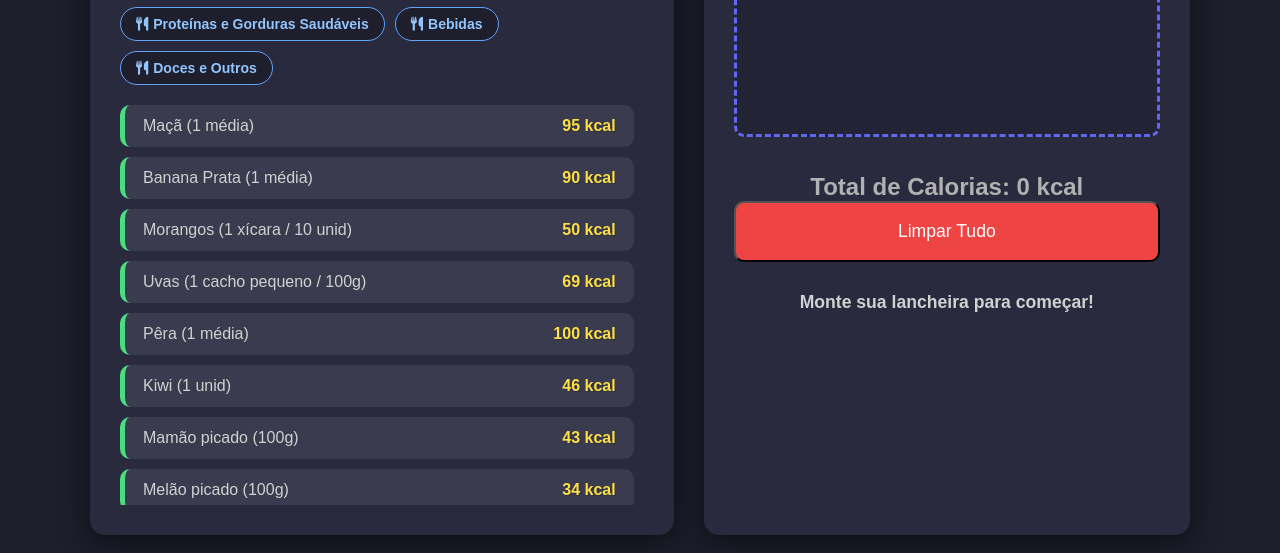
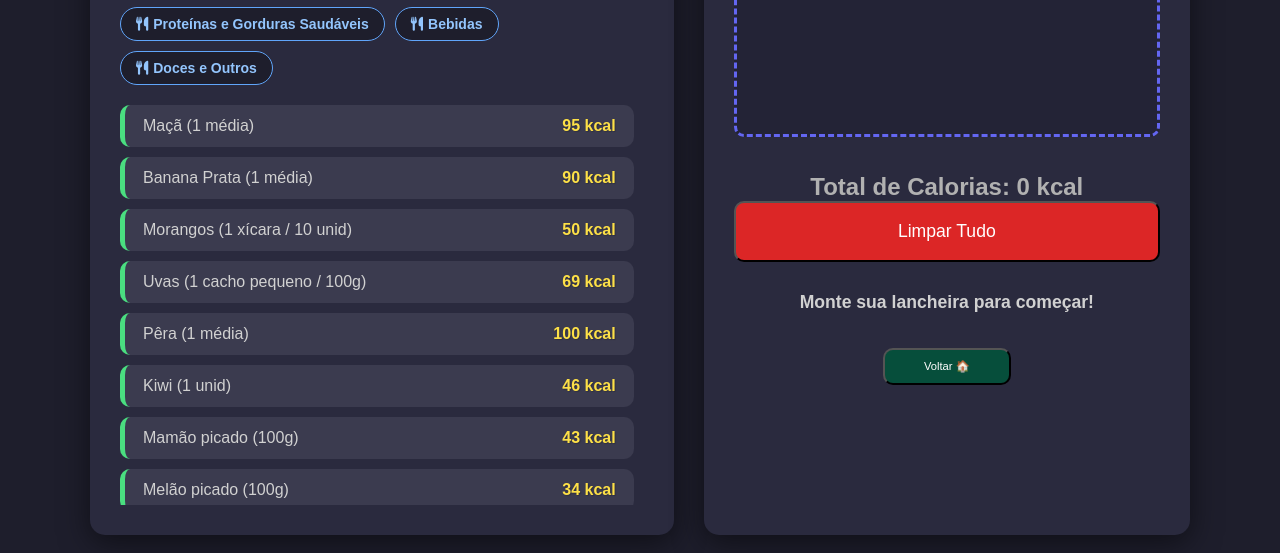
Before and after one commit to silvaodev/Alimenta-acao, a website built with Vite: page index.html in a window 1280 px wide. Both pictures are taken after a click on the button "INICIAR MONTAGEM DA LANCHEIRA". Shown: the part 461-1014 px from the top of the page. Built offline with nearby package versions, Linux system fonts and the light colour scheme.

Commit message:
Adiciona botao para voltar para a tela inicial

```diff
--- a/index.html
+++ b/index.html
@@ -80,11 +80,25 @@
             </div>
 
             <p id="mensagem" class="mensagem"></p>
+
+            <button id="voltarpagina" class="btn-voltar">Voltar 🏠</button>
+
+
         </section>
 
     </div>
   </main>
 
+
+
+    <script>
+        const voltarpagina = document.getElementById('voltarpagina');
+
+        voltarpagina.addEventListener('click', () => {
+            window.location.reload();
+        });
+    </script>
+
   <script type="module" src="./src/script.js"></script>
 </body>
 </html>
--- a/public/style.css
+++ b/public/style.css
@@ -258,7 +258,7 @@ ul { list-style: none; padding: 0; }
 
 
 .btn-limpar {
-  background: #ef4444;
+  background: #dc2626;
   color: white;
   width: 100%;
   padding: 18px;
@@ -266,9 +266,22 @@ ul { list-style: none; padding: 0; }
   font-size: 1.1rem;
 }
 .btn-limpar:hover {
-  background: #dc2626;
+  background: #ef4444;
 }
-
+.btn-voltar {
+  background: #064e3b;
+  color: white;
+  width: 30%;
+  padding: 10px;
+  border-radius: 10px;
+  font-size: 0.7rem;
+  margin-left: 35%;
+  margin-right: 35%;
+  margin-top: 20px
+}
+.btn-voltar:hover {
+  background: #0b7156;
+}
 
 .remover-item-btn {
     background: none;
```
